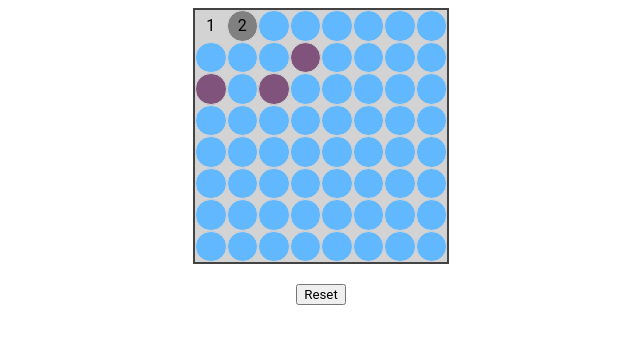
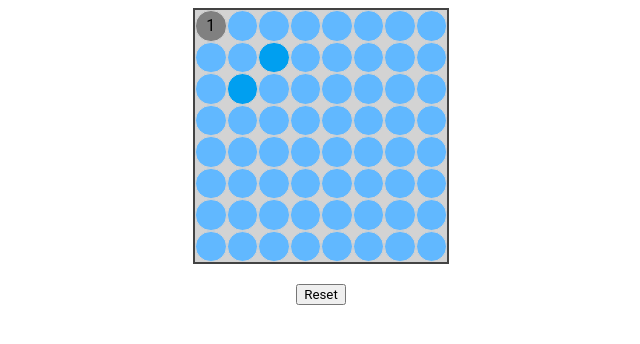
Before and after one commit to oleksandrstarov/clicker, a plain HTML site: page app/index.html in a window 1280 px wide. Both pictures are taken after a click on the element 561 px from the left and 25 px from the top of the page. Shown: the whole page, without its empty margins (319-959 px from the left). Drawn offline with Linux system fonts and the light colour scheme.

Commit message:
Clean up

```diff
--- a/app/src/index.css
+++ b/app/src/index.css
@@ -30,6 +30,7 @@
     border-radius: 50%;
 }
 
+.cell:not(.visited):hover,
 .cell:not(.visited):hover {
     background-color: #559bff;
     cursor: pointer;
@@ -44,5 +45,5 @@
 }
 
 .cell.possible:not(.visited) {
-    background-color: #80537d;
+    background-color: #009ff0;
 }
--- a/app/src/index.js
+++ b/app/src/index.js
@@ -5,6 +5,7 @@ class Game {
         this.currentStep = 1;
         this.currentCellIndex = 0;
         this.generateCells(size);
+        this.cells[0].element.classList.add('possible');
         this.cells[0].element.click();
         document.querySelector('.reset').addEventListener('click', ()=> this.resetCells());
     }
@@ -15,18 +16,25 @@ class Game {
         while(i < cellsAmount) {
             const cell = new Cell(i);
             cell.element.addEventListener('click', ()=> {
-                if (cell.isVisited) {
+                if (cell.isVisited || !cell.element.classList.contains('possible')) {
                     return;
                 }
                 this.cells[this.currentCellIndex].element.classList.remove('active');
                 this.checkOptions(cell.index);
                 cell.openCell(this.currentStep);
+                if (!this.hasMoreOptions()) {
+                  alert(`No more options left, current progress ${this.currentStep}`)
+                }
                 this.currentStep++;
                 this.currentCellIndex = cell.index;
             });
             this.cells.push(cell);
             i++;
         }
+    }
+
+    hasMoreOptions() {
+      return this.cells.some((cell) => cell.element.classList.contains('possible') && !cell.isVisited);
     }
 
     checkOptions(index) {
@@ -61,16 +69,16 @@ class Game {
             cell.element.className = 'cell'
         });
         this.currentStep = 1;
+        this.cells[0].element.classList.add('possible');
         this.cells[0].element.click();
     }
 }
 
 
 class Cell {
-    isVisited = false;
-    number = 0;
-
     constructor(index) {
+        this.isVisited = false;
+        this.number = 0;
         this.element = document.createElement('div');
         this.element.classList.add('cell');
         this.index = index;
```
